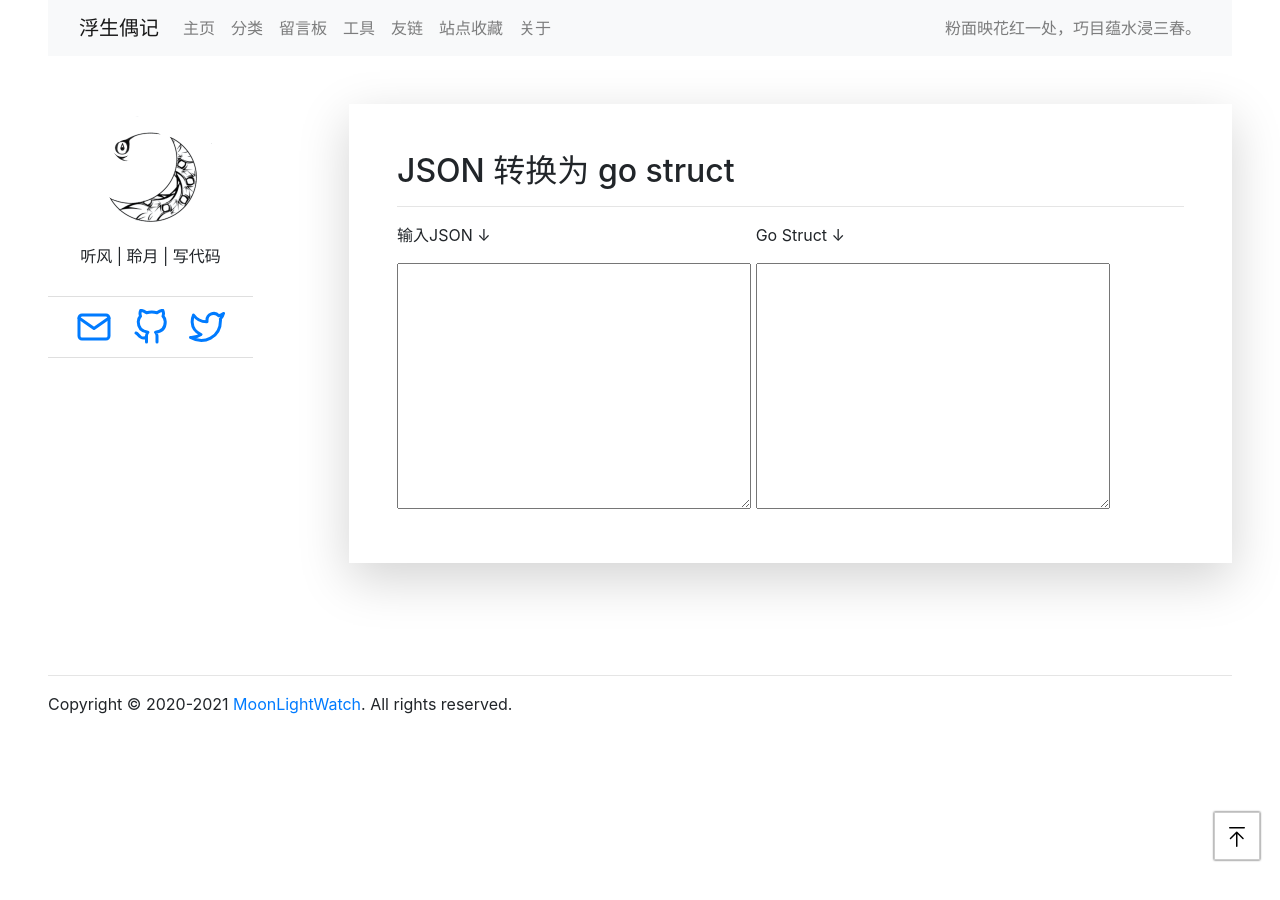
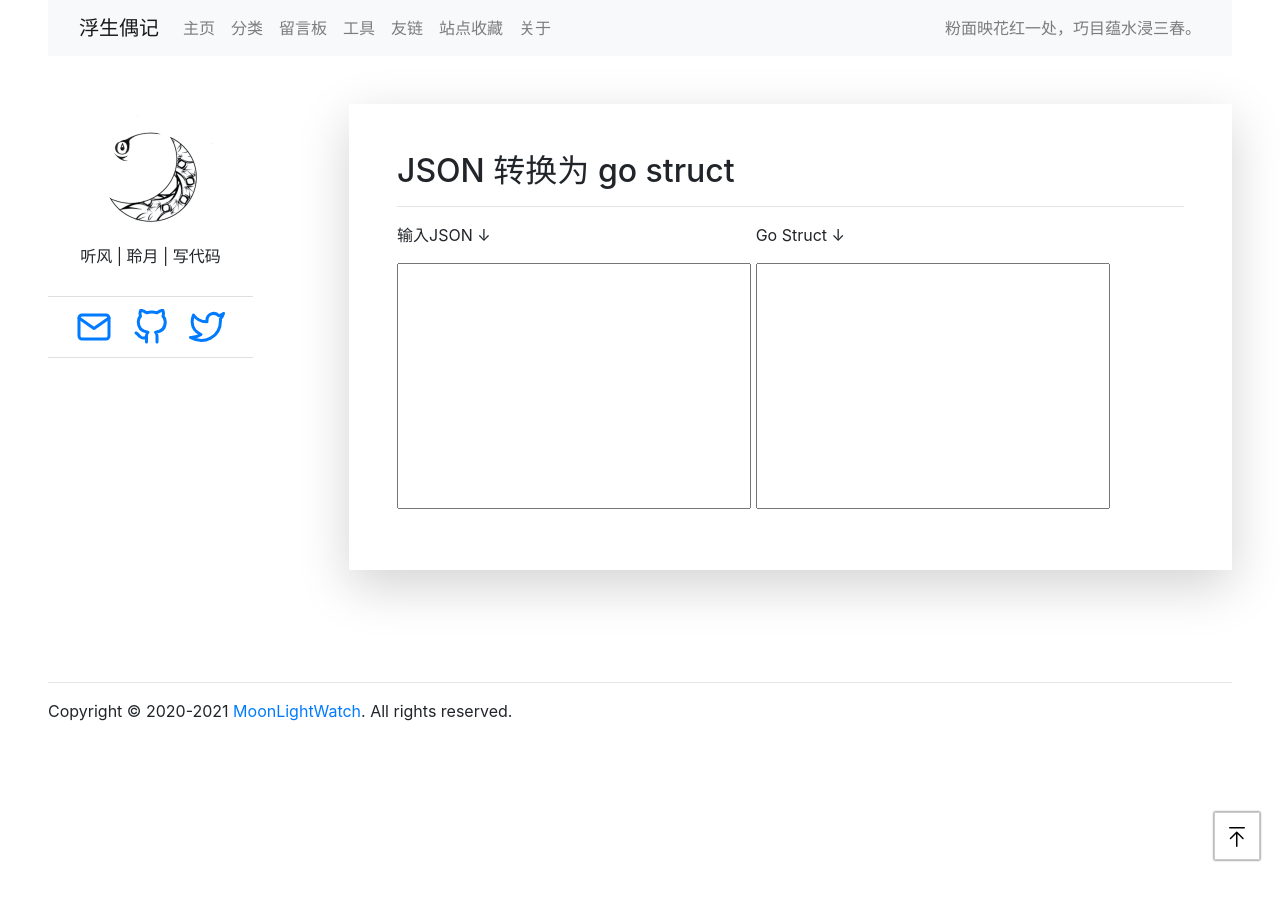
Before and after one commit to moonlightwatch/moonlightwatch.github.io, a Jekyll site: the page built from tools/json2go.html, in a window 1280 px wide. Built offline with Jekyll 4.4.1, drawn with Linux system fonts in a browser that asks for light colours.

Commit message:
提升细节

```diff
--- a/tools/json2go.html
+++ b/tools/json2go.html
@@ -437,11 +437,11 @@ title: JSON 转换 go struct
 <hr>
 <div style="display: inline-block;width: 45%;">
     <p>输入JSON ↓</p>
-    <textarea id="json" style="width:100%;" rows="10"></textarea>
+    <textarea id="json" style="width:100%;resize: none;vertical-align:super;" rows="10"></textarea>
 </div>
 <div style="display: inline-block;width: 45%;">
     <p>Go Struct ↓</p>
-    <textarea id="go" style="width: 100%;" rows="10"></textarea>
+    <textarea id="go" style="width: 100%;resize: none;vertical-align:super;" rows="10"></textarea>
 </div>
 
 <script>
@@ -450,7 +450,7 @@ title: JSON 转换 go struct
         let l = jsonEle.value.split("\n").length + 1;
         if (l > 10) {
             jsonEle.rows = l;
-        }else{
+        } else {
             jsonEle.rows = 10;
         }
 
```
Also changed, not shown: other parts of tools/json2go.html (+2 -4 lines).
